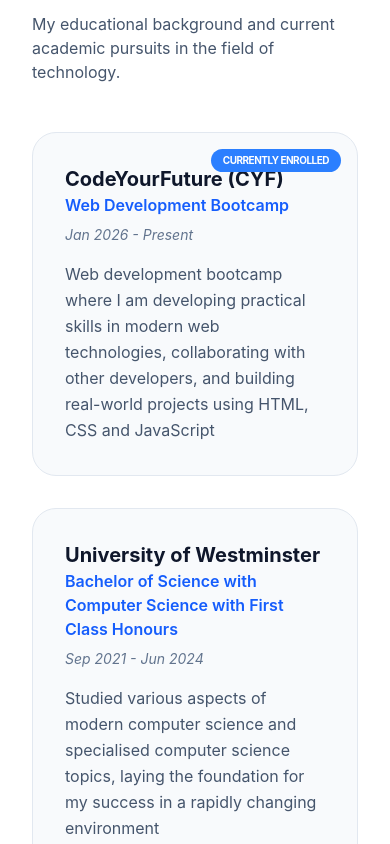
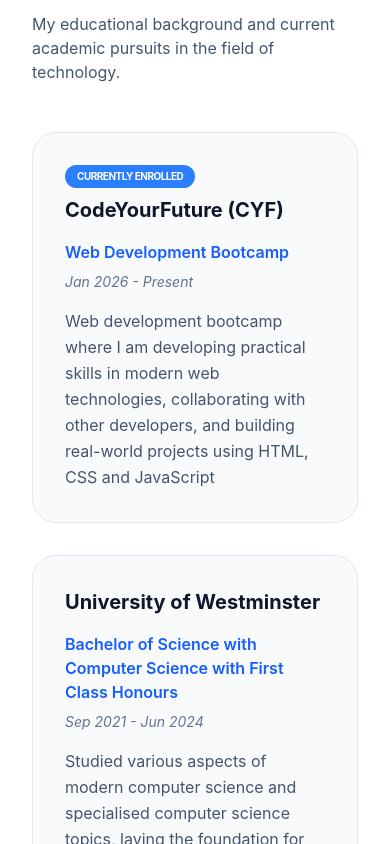
Before and after one commit to A-Moiz/my-portfolio, a React (Vite) app in the folder my-portfolio/: page / in a window 390 px wide. Shown: the part 920-1764 px from the top of the page. Built offline with nearby package versions, Linux system fonts and the light colour scheme.

Commit message:
Updated Education Card for mobile view

```diff
--- a/my-portfolio/src/components/EducationCard.tsx
+++ b/my-portfolio/src/components/EducationCard.tsx
@@ -14,15 +14,19 @@
   isCurrent,
 }: Props) {
   return (
-    <div className="relative p-8 bg-slate-50 dark:bg-blue-900/20 border border-slate-200 dark:border-blue-800 rounded-3xl transition-all hover:shadow-md">
-      {isCurrent && (
-        <span className="absolute top-4 right-4 bg-blue-500 text-white text-[10px] font-bold px-3 py-1 rounded-full uppercase tracking-tighter">
-          Currently Enrolled
-        </span>
-      )}
-      <h3 className="text-xl font-bold text-slate-900 dark:text-white">
-        {school}
-      </h3>
+    <div className="flex flex-col p-8 bg-slate-50 dark:bg-blue-900/20 border border-slate-200 dark:border-blue-800 rounded-3xl transition-all hover:shadow-md">
+      <div className="flex flex-col-reverse md:flex-row md:justify-between md:items-start gap-2 mb-4 md:mb-0">
+        <h3 className="text-xl font-bold text-slate-900 dark:text-white">
+          {school}
+        </h3>
+
+        {isCurrent && (
+          <span className="w-fit bg-blue-500 text-white text-[10px] font-bold px-3 py-1 rounded-full uppercase tracking-tighter">
+            Currently Enrolled
+          </span>
+        )}
+      </div>
+
       <p className="text-blue-600 dark:text-blue-400 font-semibold mb-2">
         {degree}
       </p>
```
